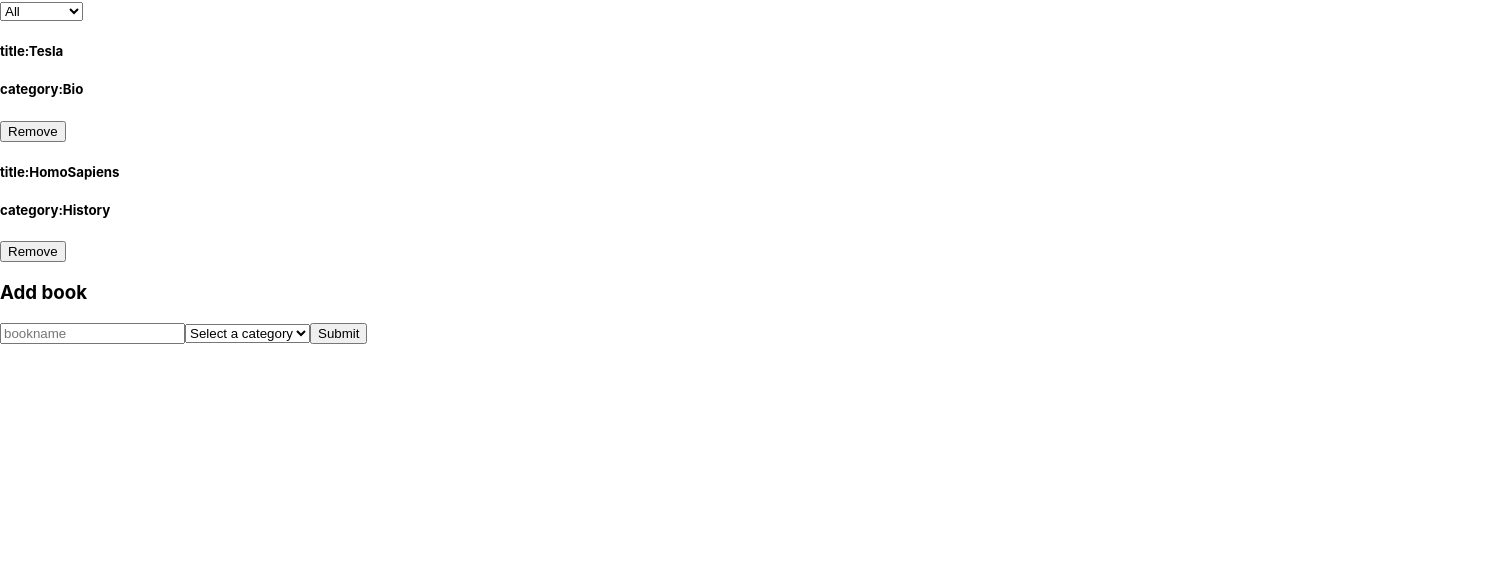
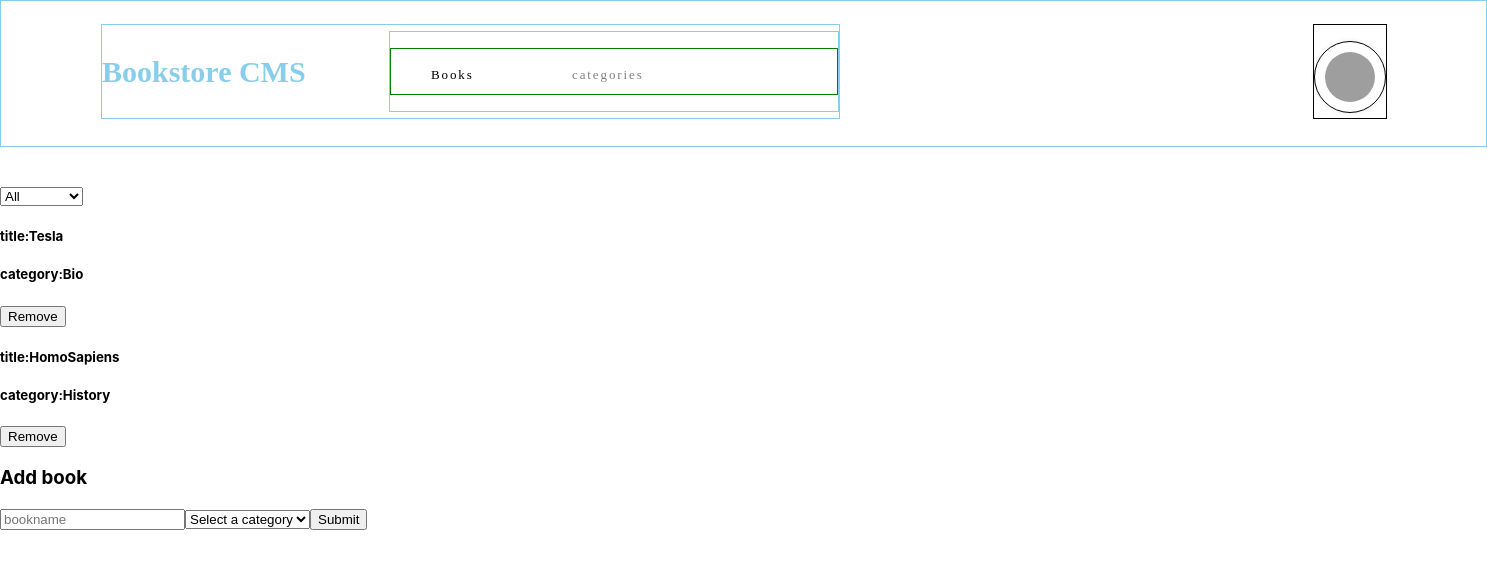
Before and after one commit to dibdas/bookstore, a React (Create React App) app: page / in a window 1280 px wide. Shown: the top 568 px of the page, 1487 px wide, since content can reach past the window. Built offline with nearby package versions, Linux system fonts and the light colour scheme; grey boxes are pictures that could not be loaded.

Commit message:
modified
add css

```diff
--- a/src/components/App.js
+++ b/src/components/App.js
@@ -1,9 +1,11 @@
 import BooksList from '../containers/BooksList';
 import BooksForm from '../containers/BooksForm';
+import Header from './Header';
 
 function App() {
   return (
     <>
+      <Header />
       <div className="App">
         <BooksList />
         <BooksForm />
--- a/src/components/Book.js
+++ b/src/components/Book.js
@@ -2,7 +2,9 @@ import React from 'react';
 import propTypes from 'prop-types';
 
 const Book = ({ book, handleRemoveBook }) => (
-  <div className="row">
+  <>
+
+    <div className="row ">
       <div className="col-3">
         <h5>{book.Id}</h5>
       </div>
@@ -20,6 +22,7 @@ const Book = ({ book, handleRemoveBook }) => (
       </div>
       <button className="card__link" type="button" onClick={() => handleRemoveBook(book)}>Remove</button>
     </div>
+  </>
 );
 Book.propTypes = {
   book: propTypes.shape({
--- /dev/null
+++ b/src/components/Header.js
@@ -0,0 +1,22 @@
+import '../styles/Header.css';
+
+const Header = () => (
+  <>
+    <nav className="navbar">
+      <div className="left-container">
+        <span id="bookstore" className="navbar-brand mx-3 ">Bookstore CMS</span>
+        <div className="menu">
+          <ul className="items">
+            <li className="books">Books</li>
+            <li className="categories">categories</li>
+          </ul>
+        </div>
+      </div>
+      <div className="right_user">
+        <img className="user_image" src="/user.svg" alt="User" />
+      </div>
+    </nav>
+  </>
+
+);
+export default Header;
```
Lines whose indentation alone changed are shown as unchanged.
